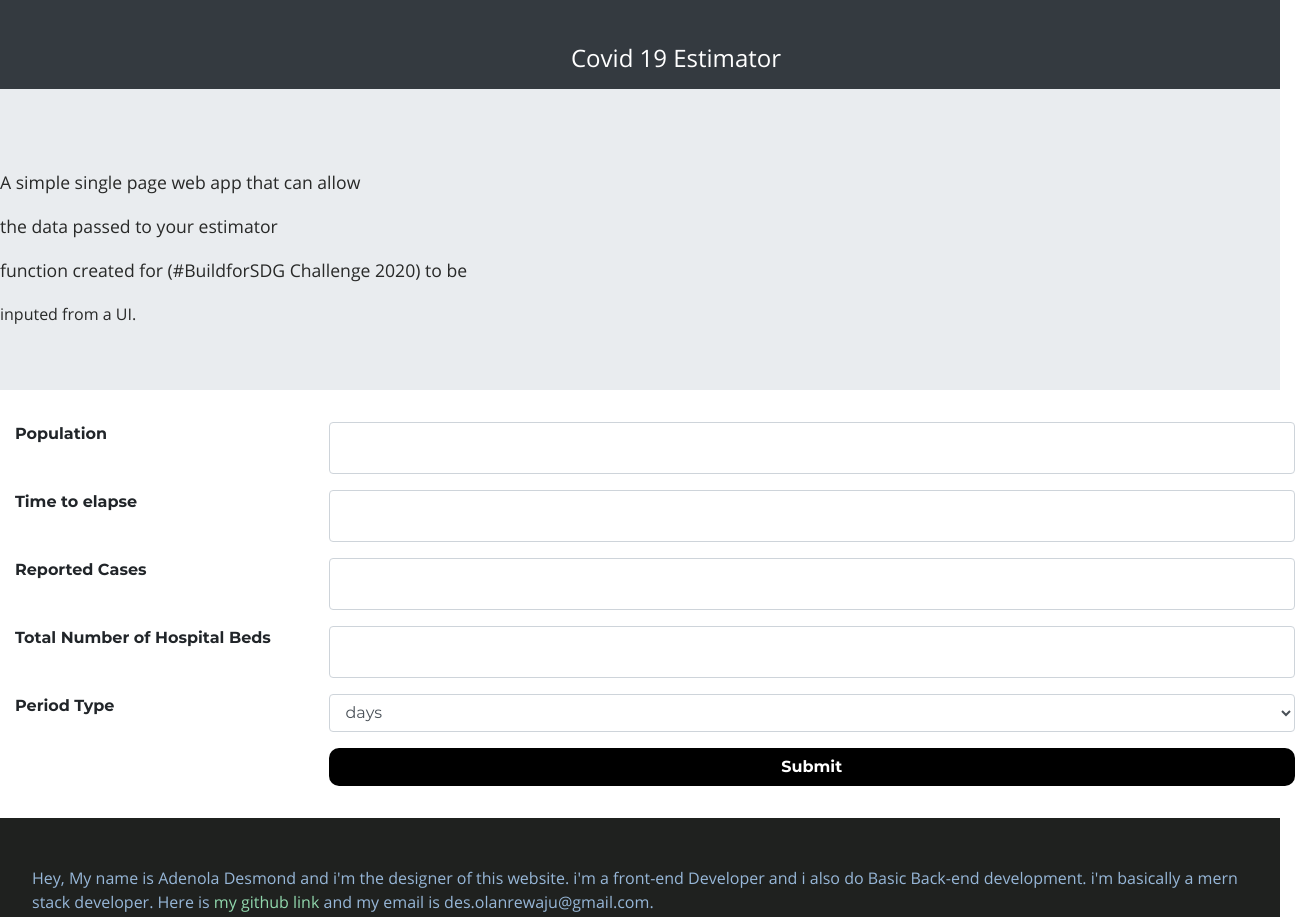
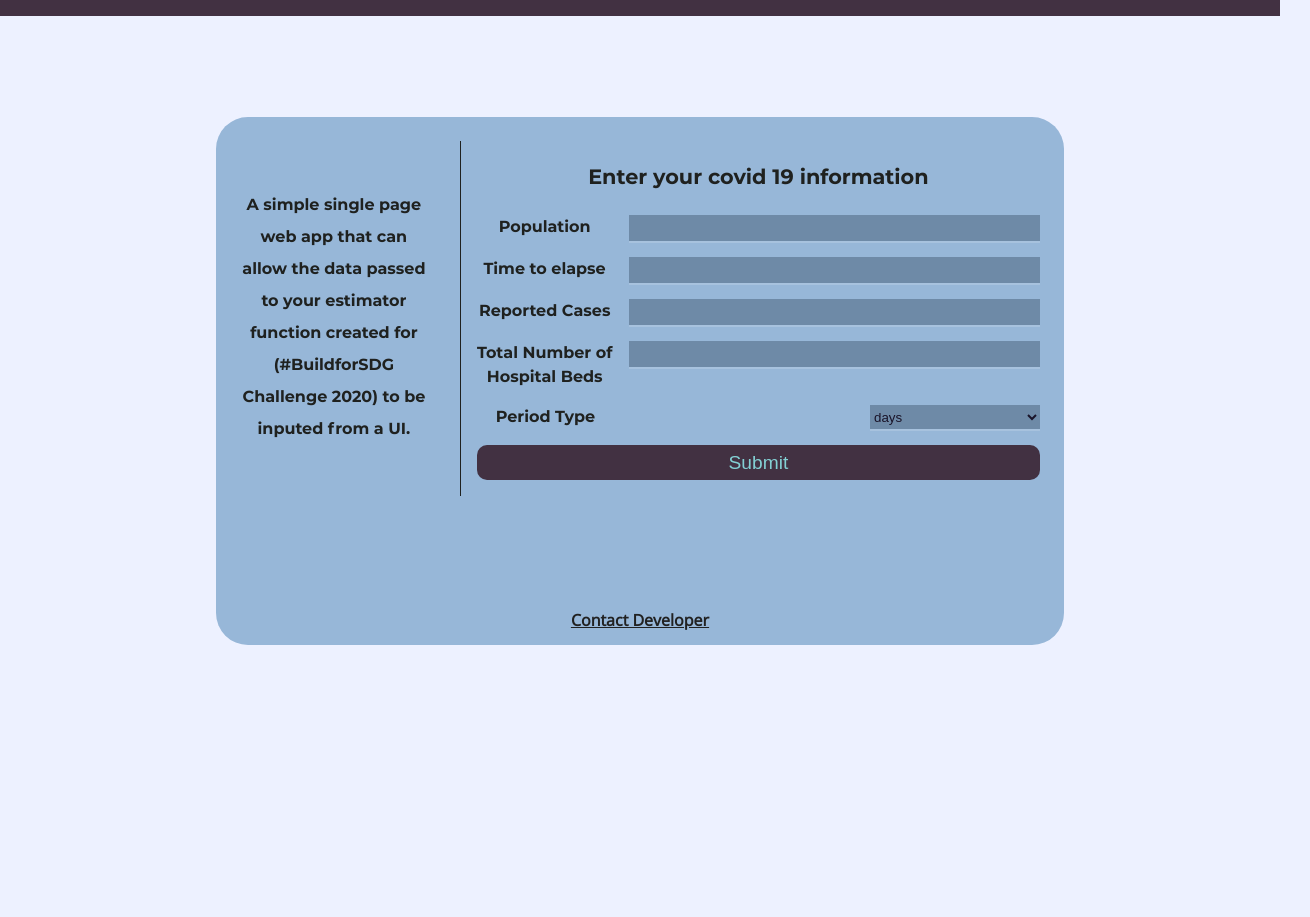
Before and after one commit to locksiDesmond/Covid-19-estimator-frontend, a website: page public/index.html in a window 1280 px wide. Shown: the top 917 px of the page, 1310 px wide, since content can reach past the window. After the commit the page ends 800 px from the top, so only its background shows below. Drawn offline with Linux system fonts and the light colour scheme.

Commit message:
adjusted the ui

```diff
--- a/public/css/font.css
+++ b/public/css/font.css
@@ -41,3 +41,22 @@
   font-style: normal;
   font-display: swap;
 }
+@media (max-width: 768px) {
+  .flex--div {
+    display: block;
+  }
+  .main--section {
+    width: 95%;
+    height: 100%;
+    margin-top: 0rem;
+    border-radius: 0rem;
+  }
+
+  .flex--div > div:first-child {
+    border-right: none;
+  }
+  .flex--row p {
+    border-top: 1px solid #1f211f;
+    padding-top: 1.5rem;
+  }
+}
--- a/public/css/main.css
+++ b/public/css/main.css
@@ -9,16 +9,17 @@ body {
   color: #212529;
   min-width: fit-content;
   text-align: left;
-  background-color: #fff;
+  background-color: #edf1ff;
   overflow-x: hidden;
   width: 100%;
+  text-align: center;
 }
 
-p,
 h1,
 body {
   font-family: "open_sansregular";
 }
+p,
 label,
 input.btn {
   font-family: "montserratbold";
@@ -30,244 +31,101 @@ input.btn {
   font-size: 1.5rem;
   text-transform: capitalize;
 }
-.header {
-  margin-left: 2rem;
-  margin-top: 1rem;
+p {
+  font-weight: 500;
+  line-height: 2rem;
 }
-.jumbotron {
-  background-color: #4fd6c3;
-  color: #282928;
+.flex--row p {
+  font-size: 1.3rem;
 }
-.jumbotron p {
-  font-size: 1.1rem;
+a {
+  color: #212121;
+  font-weight: 600;
 }
-.form-group {
+.footer {
+  margin-top: 7rem;
+  display: flex;
+  justify-content: center;
+}
+
+.main--section {
+  display: inline-block;
+  height: 30rem;
+  border-radius: 2rem;
+  width: 50rem;
+  margin-top: 5rem;
+  background-color: #97b7d8;
+  padding: 1.5rem;
+  color: #1f211f;
+}
+.flex--div {
   display: flex;
 }
-.form-group > label {
+.flex--div > div:first-child {
   flex: 1;
+  padding-right: 2rem;
+  padding-top: 2rem;
+  border-right: 1px solid #1f211f;
 }
-.form-group > .form-control {
+
+.flex--div > div {
   flex: 3;
 }
-.form-group > .btn {
+.topline {
+  display: block;
+  height: 1rem;
+  width: 100%;
+  background-color: #423142;
+}
+.form--group {
+  display: flex;
+  margin-bottom: 1rem;
+  padding-left: 0;
+}
+.form--group > label {
+  flex: 1;
+  padding-left: 0;
+  margin-left: 0;
+  margin-right: 1rem;
+}
+.form--group > input {
   flex: 3;
+}
+.flex--row {
+  padding-left: 1rem;
+}
+.flex--row form .form--group:nth-child(5) select {
+  padding-right: 7rem;
+}
+.flex--row form .form--group:nth-child(5) label {
+  margin-right: 16rem;
+}
+.form--control {
+  border: none;
+  box-shadow: inset 0 1px 0 hsl(224, 84%, 74%);
+  box-shadow: 0 2px 0 hsl(0, 4%, 100%, 0.15);
+  color: #1a1429;
+  margin: 0;
+  height: 1.5rem;
+  background-color: #6e8aa7;
+}
+input:focus,
+.form-control:focus {
+  outline: none !important;
+}
+.btn--mine {
   border-radius: 10px;
-  background-color: #000;
+  height: 2.2rem;
+  border: none;
+  font-size: 1.2rem;
+  background-color: #423142;
+  color: #83d0d4;
+}
+.btn--mine:hover {
+  cursor: pointer;
+}
+
+.btn--mine:focus .btn--mine:visited {
+  background-color: #1f211f;
   color: #fff;
 }
-.form-group > .empty {
-  flex: 1;
-}
-.image {
-  height: 40px;
-  width: 40px;
-}
-.image > img {
-  height: 40px;
-}
-a {
-  color: #91d8ad;
-}
-.footer {
-  margin-top: 2rem;
-  padding: 2rem 2rem;
-  display: flex;
-  background-color: #1f211f;
-  color: #97b7d8;
-}
-
-/* bootstrap */
-.container-fluid {
-  width: 100%;
-  padding-right: 15px;
-  padding-left: 15px;
-  margin-right: auto;
-  margin-left: auto;
-}
-label {
-  display: inline-block;
-  margin-bottom: 0.5rem;
-}
-img {
-  vertical-align: middle;
-  border-style: none;
-}
-button,
-input,
-optgroup,
-select,
-textarea {
-  margin: 0;
-  font-family: inherit;
-  font-size: inherit;
-  line-height: inherit;
-}
-
-button,
-input {
-  overflow: visible;
-}
-
-button,
-select {
-  text-transform: none;
-}
-
-select {
-  word-wrap: normal;
-}
-
-[type="button"],
-[type="reset"],
-[type="submit"],
-button {
-  -webkit-appearance: button;
-}
-
-[type="button"]:not(:disabled),
-[type="reset"]:not(:disabled),
-[type="submit"]:not(:disabled),
-button:not(:disabled) {
-  cursor: pointer;
-}
-.form-group {
-  margin-bottom: 1rem;
-}
-.btn {
-  display: inline-block;
-  font-weight: 400;
-  color: #212529;
-  text-align: center;
-  vertical-align: middle;
-  -webkit-user-select: none;
-  -moz-user-select: none;
-  -ms-user-select: none;
-  user-select: none;
-  background-color: transparent;
-  border: 1px solid transparent;
-  padding: 0.375rem 0.75rem;
-  font-size: 1rem;
-  line-height: 1.5;
-  border-radius: 0.25rem;
-  transition: color 0.15s ease-in-out, background-color 0.15s ease-in-out,
-    border-color 0.15s ease-in-out, box-shadow 0.15s ease-in-out;
-}
-.form-control {
-  display: block;
-  width: 100%;
-  height: calc(1.5em + 0.75rem + 2px);
-  padding: 0.375rem 0.75rem;
-  font-size: 1rem;
-  font-weight: 400;
-  line-height: 1.5;
-  color: #495057;
-  background-color: #fff;
-  background-clip: padding-box;
-  border: 1px solid #ced4da;
-  border-radius: 0.25rem;
-  transition: border-color 0.15s ease-in-out, box-shadow 0.15s ease-in-out;
-}
-.h1,
-.h2,
-.h3,
-.h4,
-.h5,
-.h6,
-h1,
-h2,
-h3,
-h4,
-h5,
-h6 {
-  margin-bottom: 0.5rem;
-  font-weight: 500;
-  line-height: 1.2;
-}
-
-.h1,
-h1 {
-  font-size: 2.5rem;
-}
-[type="number"]::-webkit-inner-spin-button,
-[type="number"]::-webkit-outer-spin-button {
-  height: auto;
-}
-button,
-input,
-optgroup,
-select,
-textarea {
-  margin: 0;
-  font-family: inherit;
-  font-size: inherit;
-  line-height: inherit;
-}
-
-button,
-input {
-  overflow: visible;
-}
-
-button,
-select {
-  text-transform: none;
-}
-a {
-  text-decoration: none;
-  background-color: transparent;
-}
-select {
-  word-wrap: normal;
-}
-
-[type="button"],
-[type="reset"],
-[type="submit"],
-button {
-  -webkit-appearance: button;
-}
-
-[type="button"]:not(:disabled),
-[type="reset"]:not(:disabled),
-[type="submit"]:not(:disabled),
-button:not(:disabled) {
-  cursor: pointer;
-}
-label {
-  display: inline-block;
-  margin-bottom: 0.5rem;
-}
-.navbar {
-  position: relative;
-  display: -ms-flexbox;
-  display: flex;
-  -ms-flex-wrap: wrap;
-  flex-wrap: wrap;
-  -ms-flex-align: center;
-  align-items: center;
-  -ms-flex-pack: justify;
-  justify-content: space-between;
-  padding: 0.5rem 1rem;
-  color: #fff;
-}
-.d-flex {
-  display: -ms-flexbox !important;
-  display: flex !important;
-  justify-content: center;
-}
-.jumbotron {
-  padding: 2rem 1rem;
-  margin-bottom: 2rem;
-  background-color: #e9ecef;
-  border-radius: 0.3rem;
-  padding: 4rem 2rem;
-}
-.jumbotron-fluid {
-  padding-right: 0;
-  padding-left: 0;
-  border-radius: 0;
-}
-.bg-dark {
-  background-color: #343a40 !important;
-}
--- a/public/index.html
+++ b/public/index.html
@@ -8,27 +8,6 @@
       content="author: Adenola desmond for:SDGChallenge 2020"
     />
     <title>covid-19</title>
-    <!-- <link rel="icon" href="image/asgnw-yjr3e.webp" /> -->
-    <!-- <link
-      rel="stylesheet"
-      href="https://stackpath.bootstrapcdn.com/bootstrap/4.3.1/css/bootstrap.min.css"
-      integrity="sha384-ggOyR0iXCbMQv3Xipma34MD+dH/1fQ784/j6cY/iJTQUOhcWr7x9JvoRxT2MZw1T"
-      crossorigin="anonymous"
-      defer
-    /> -->
-    <!-- <link
-      rel="preload"
-      href="https://stackpath.bootstrapcdn.com/bootstrap/4.3.1/css/bootstrap.min.css"
-      integrity="sha384-ggOyR0iXCbMQv3Xipma34MD+dH/1fQ784/j6cY/iJTQUOhcWr7x9JvoRxT2MZw1T"
-      crossorigin="anonymous"
-      as="style"
-      onload="this.onload=null;this.rel='stylesheet'"
-    /> -->
-    <!-- <noscript
-      ><link
-        rel="stylesheet"
-        href="https://stackpath.bootstrapcdn.com/bootstrap/4.3.1/css/bootstrap.min.css"
-    /></noscript> -->
     <link
       href="css/main.css"
       rel="preload"
@@ -43,88 +22,77 @@
     />
   </head>
   <body>
-    <nav class="navbar d-flex bg-dark">
-      <div class="d-flex text-white">
-        <div class="image">
-          <!-- <img src="image/asgnw-yjr3e.webp" alt="covid-19" /> -->
+    <div class="topline"></div>
+
+    <h1></h1>
+    <section class="main--section">
+      <div class="flex--div">
+        <div class="">
+          <p>
+            A simple single page web app that can allow the data passed to your
+            estimator function created for (#BuildforSDG Challenge 2020) to be
+            inputed from a UI.
+          </p>
         </div>
-        <div class="header">
-          <h1 id="header">
-            covid 19 estimator
-          </h1>
-        </div>
-      </div>
-    </nav>
-    <div class="jumbotron jumbotron-fluid pl-3">
-      <p>
-        A simple single page web app that can allow
-      </p>
-      <p>
-        the data passed to your estimator
-      </p>
-      <p>
-        function created for (#BuildforSDG Challenge 2020) to be
-      </p>
-      inputed from a UI.
-    </div>
-    <div class="container-fluid">
+        <div class="flex--row">
+          <p>Enter your covid 19 information</p>
           <form>
-        <div class="form-group">
-          <label for="population">
-            Population
-          </label>
+            <div class="form--group">
+              <label for="population">Population</label>
               <input
                 id="population"
                 type="number"
-            class="form-control"
+                class="form--control"
                 data-population
               />
             </div>
 
-        <div class="form-group">
+            <div class="form--group">
               <label for="timeToElapse">Time to elapse</label>
               <input
                 id="timeToElapse"
                 type="number"
-            class="form-control"
+                class="form--control"
                 data-time-to-elapse
               />
             </div>
-        <div class="form-group">
+            <div class="form--group">
               <label for="reportedCases">Reported Cases</label>
               <input
                 id="reportedCases"
                 type="number"
-            class="form-control"
+                class="form--control"
                 data-reported-cases
               />
             </div>
-        <div class="form-group">
-          <label for="totalHospitalBeds">Total Number of Hospital Beds</label>
+            <div class="form--group">
+              <label for="totalHospitalBeds"
+                >Total Number of Hospital Beds</label
+              >
               <input
                 id="totalHospitalBeds"
                 type="number"
-            class="form-control"
+                class="form--control"
                 data-total-hospital-beds
               />
             </div>
-        <div class="form-group">
+            <div class="form--group">
               <label for="periodType"> Period Type</label>
               <select
                 value="days"
                 id="periodType"
                 data-period-type
-            class="form-control"
+                class="form--control"
               >
                 <option value="days">days</option>
                 <option value="weeks">weeks</option>
                 <option value="months">Month</option>
               </select>
             </div>
-        <div class="form-group">
+            <div class="form--group">
               <div class="empty"></div>
               <input
-            class="btn btn-dark"
+                class="btn--mine"
                 type="button"
                 value="Submit"
                 data-go-estimate
@@ -132,19 +100,14 @@
             </div>
           </form>
         </div>
+      </div>
       <footer>
         <div class="footer">
-        <p>
-          Hey, My name is Adenola Desmond and i'm the designer of this website.
-          i'm a front-end Developer and i also do Basic Back-end development.
-          i'm basically a mern stack developer. Here is
-          <a href="https://github.com/locksiDesmond" class="links">
-            my github link</a
+          <a href="https://www.linkedin.com/in/olamilekan-adenola-0a901a199/"
+            >Contact Developer</a
           >
-          and my email is des.olanrewaju@gmail.com.
-        </p>
-        <p class="js"></p>
         </div>
       </footer>
+    </section>
   </body>
 </html>
```
Lines whose indentation alone changed are shown as unchanged.
